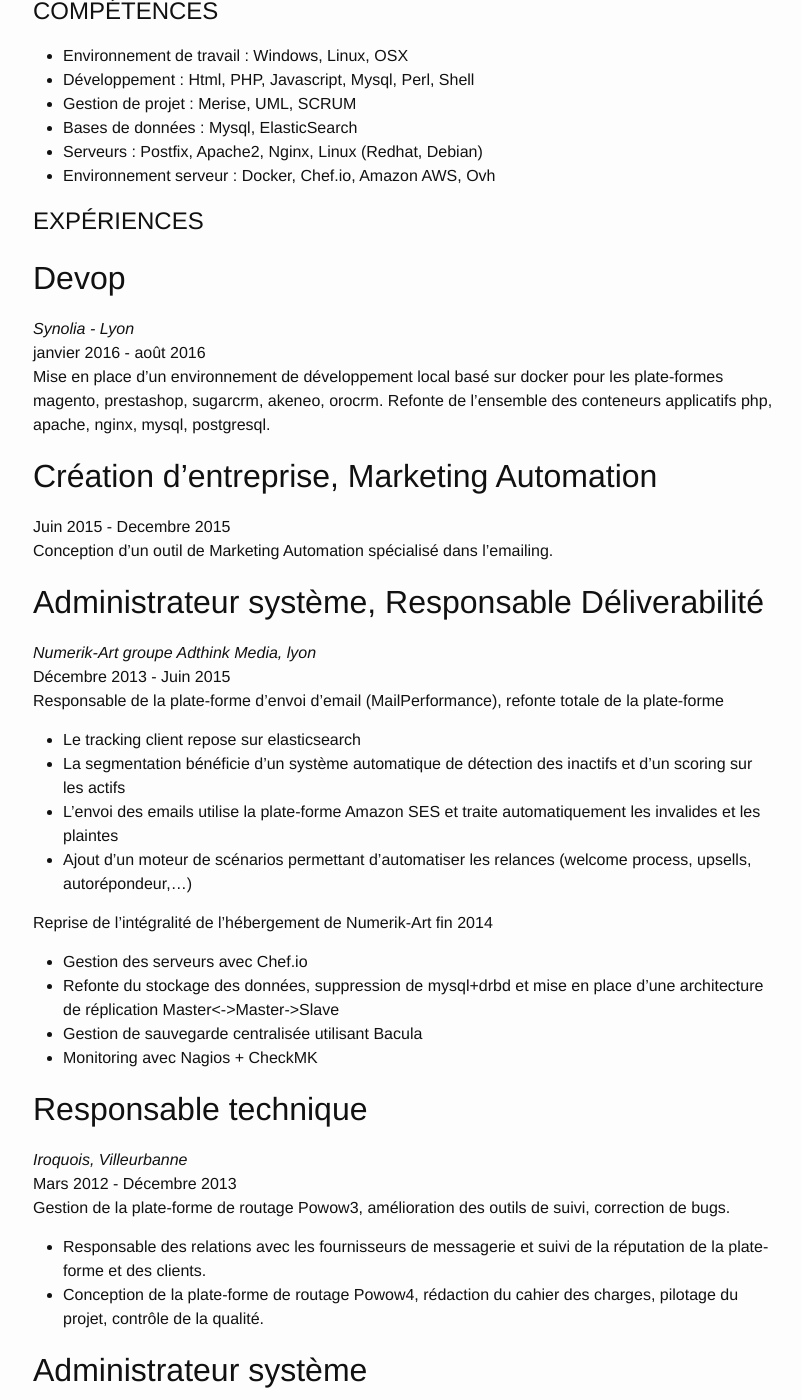
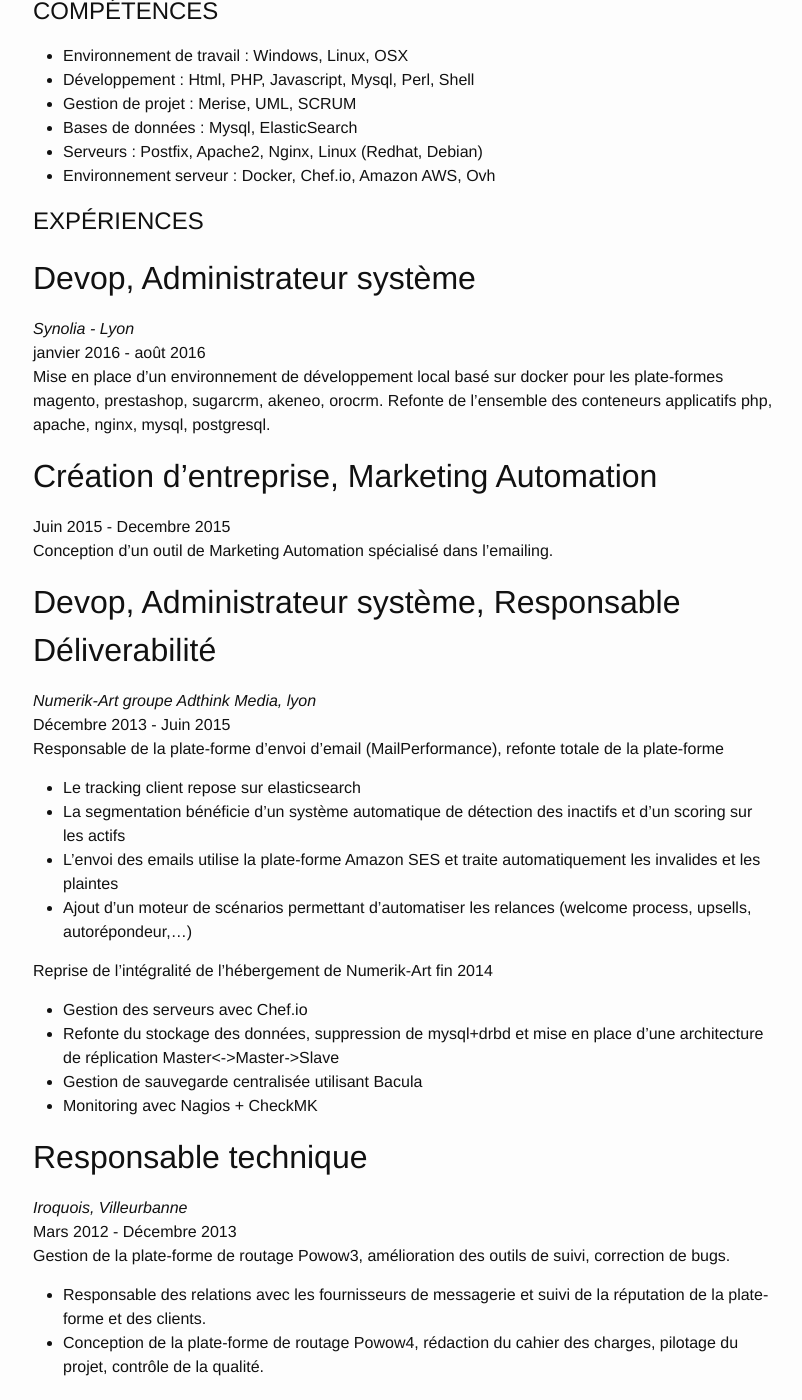
Before and after one commit to willoucom/willoucom.github.io, a Jekyll site: the page built from cv.md, in a window 1280 px wide and 1400 px high, scrolled down 306 px. Shown: the whole window, without its empty margins (237-1039 px from the left). Built offline with Jekyll 4.4.1, drawn with Linux system fonts in a browser that asks for light colours; some of the changed text lies outside the part shown.

Commit message:
Update cv.md

```diff
--- a/cv.md
+++ b/cv.md
@@ -31,7 +31,7 @@ Mise en place d'un environnement de développement local basé sur docker pour l
 Juin 2015 - Decembre 2015 <br/>
 Conception d’un outil de Marketing Automation spécialisé dans l’emailing.
 
-## Administrateur système, Responsable Déliverabilité
+## Devop, Administrateur système, Responsable Déliverabilité
 *Numerik-Art groupe Adthink Media, lyon*<br/>
 Décembre 2013 - Juin 2015 <br/>
 Responsable de la plate-forme d’envoi d’email (MailPerformance), refonte totale de la plate-forme
@@ -56,7 +56,7 @@ Gestion de la plate-forme de routage Powow3, amélioration des outils de suivi,
 - Responsable des relations avec les fournisseurs de messagerie et suivi de la réputation de la plate-forme et des clients.<br/>
 - Conception de la plate-forme de routage Powow4, rédaction du cahier des charges, pilotage du projet, contrôle de la qualité.
 
-## Administrateur système
+## Devop, Administrateur système
 *Plebicom, Lyon*<br/>
 Novembre 2007 - Février 2012<br/>
 Chargé de la maintenance, du développement et de la gestion des évolutions techniques de la plate-forme d'hébergement et de traitement des données pour les sites www.ebuyclub.com, www.cashstore.fr, www.edengo.com.
```
Also changed, not shown: other parts of cv.md (+1 -1 lines).
